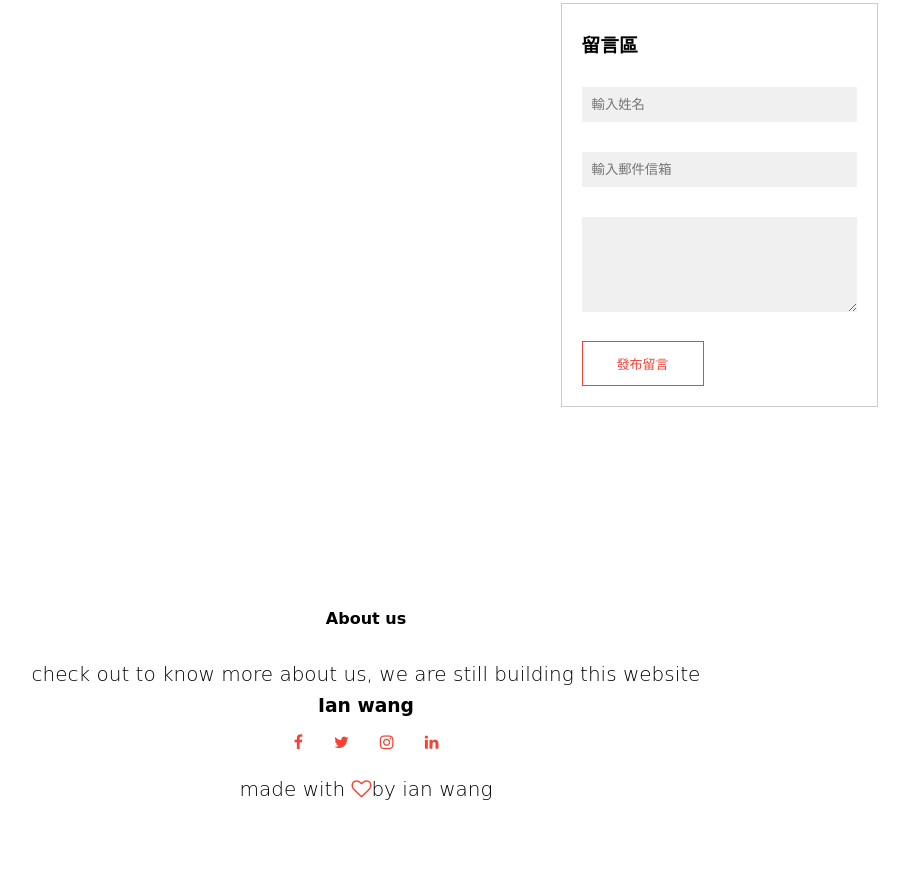
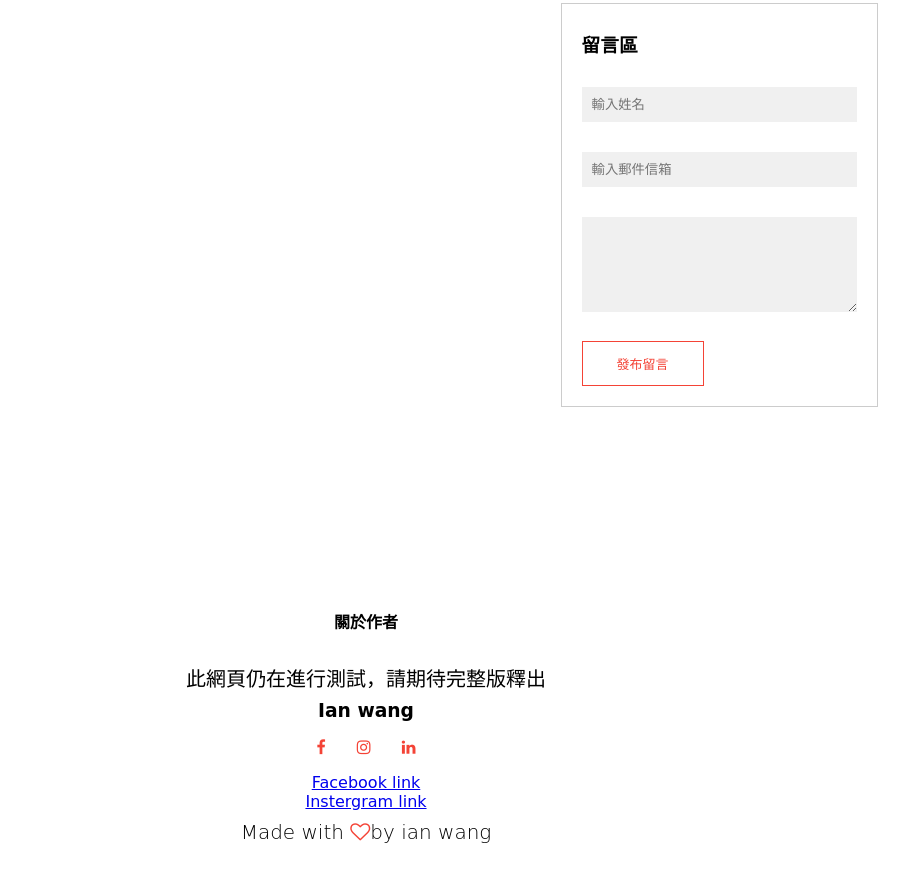
Before and after one commit to wenglien/rspc, a plain HTML site: page blog.html in a window 1280 px wide. Shown: the part 960-1841 px from the top of the page, without its empty margins (274-1183 px from the left). Before the commit the page ends 1800 px from the top, so only its background shows below. Drawn offline with Linux system fonts and the light colour scheme; a web font is replaced by a local one.

Commit message:
Update blog.html

```diff
--- a/blog.html
+++ b/blog.html
@@ -70,19 +70,20 @@
 
 
 
-
-
 <section class="footer">
-    <h4> About us</h4>
-    <p>check out to know more about us, we are still building this website</p>
+    <h4> 關於作者</h4>
+    <p>此網頁仍在進行測試，請期待完整版釋出</p>
     <h3>Ian wang</h3>
     <div class="icons">
         <i class="fa fa-facebook"></i>
-        <i class="fa fa-twitter"></i>
         <i class="fa fa-instagram"></i>
         <i class="fa fa-linkedin"></i>
+        <ul>
+            <li><a href="https://www.facebook.com/profile.php?id=100014836174311">Facebook link</a></li>
+            <li><a href="https://www.instagram.com/_liam1030_/?hl=zh-tw">Instergram link</a></li>
+        </ul>
     </div>
-    <p>made with <i class="fa fa-heart-o"></i>by ian wang</p>
+    <p>Made with <i class="fa fa-heart-o"></i>by ian wang</p>
 
 
 </section>
```
